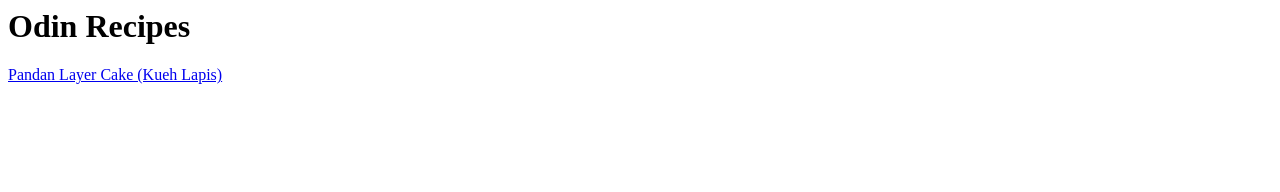
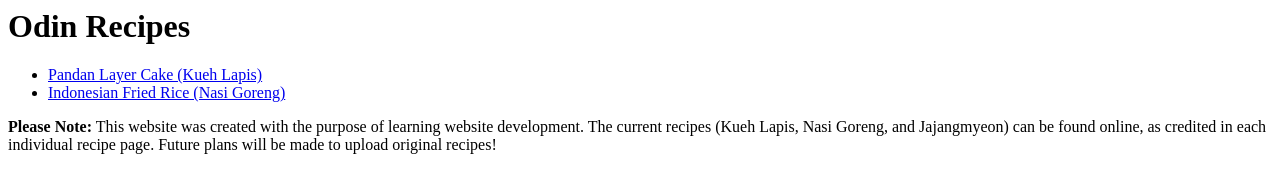
Before and after one commit to Zackoon/odin-recipes, a plain HTML site: page index.html in a window 1280 px wide. Drawn offline with Linux system fonts and the light colour scheme.

Commit message:
Create nasi goreng page and disclaimer for using recipes found online

```diff
--- a/index.html
+++ b/index.html
@@ -7,6 +7,11 @@
 
     <body>
         <h1>Odin Recipes</h1>
-            <a href='./recipes/kueh-lapis.html'>Pandan Layer Cake (Kueh Lapis)</a>
+            <ul>
+                <li><a href='./recipes/kueh-lapis.html'>Pandan Layer Cake (Kueh Lapis)</a></li>
+                <li><a href='./recipes/nasi-goreng.html'>Indonesian Fried Rice (Nasi Goreng)</a></li>
+            </ul>
+
+        <p><strong>Please Note:</strong> This website was created with the purpose of learning website development. The current recipes (Kueh Lapis, Nasi Goreng, and Jajangmyeon) can be found online, as credited in each individual recipe page. Future plans will be made to upload original recipes!</p>
     </body>
 </html>
```
Also changed, not shown: recipes/nasi-goreng.html (added).
